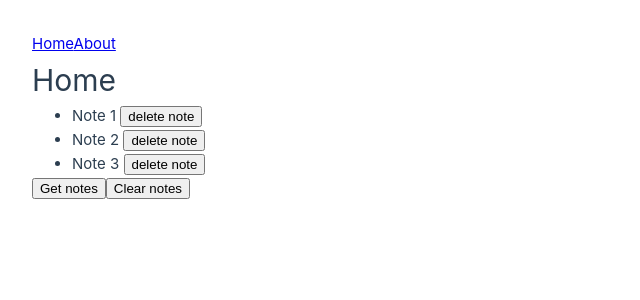
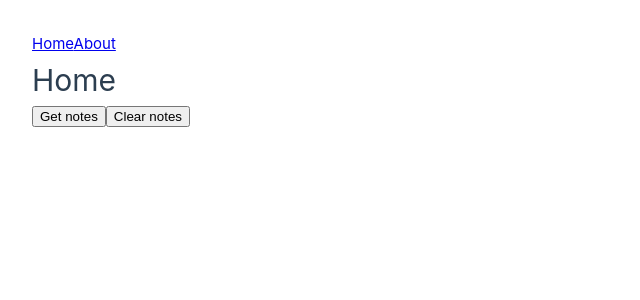
Before and after one commit to appohfaiths/notepal-vue, a Vue app: page / in a window 1280 px wide. Shown: the top 300 px of the page, without its empty margins (0-640 px from the left). Built offline with nearby package versions, Linux system fonts and the light colour scheme.

Commit message:
patch: add types for initial app state

```diff
--- a/src/stores/notes.ts
+++ b/src/stores/notes.ts
@@ -1,13 +1,11 @@
 import { ref } from 'vue'
 import { defineStore } from 'pinia'
-import type { Note } from '@/types'
+import type { Note, NoteState } from '@/types'
 
 export const useNotesStore = defineStore('notes', () => {
-  const notes = ref([
-    { note_id: "1", title: 'Note 1' },
-    { note_id: "2", title: 'Note 2' },
-    { note_id: "3", title: 'Note 3' }
-  ])
+  const notes = ref<NoteState["notes"]>([])
+  const isLoading = ref<NoteState["isLoading"]>(false)
+  const error = ref<NoteState["error"]>("")
 
   async function getNotes() {
     try {
--- a/src/types.ts
+++ b/src/types.ts
@@ -6,3 +6,9 @@ export interface Note {
     created_time: number;
     updated_time: number;
 }
+
+export interface NoteState {
+    notes: Note[];
+    isLoading: boolean;
+    error: string | null;
+}
```
